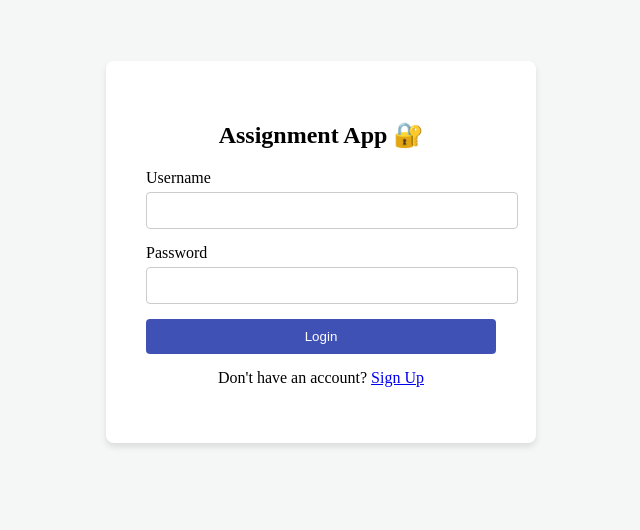
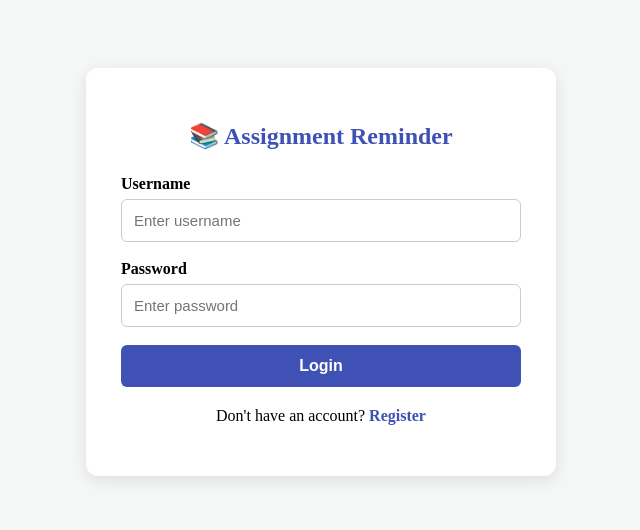
Before and after one commit to reddileelasyamala-creator/assignment-reminder, a React (Vite) app in the folder assignment-app/: page /login in a window 1280 px wide. Shown: the part 156-686 px from the top of the page, without its empty margins (319-959 px from the left). Built offline with nearby package versions, Linux system fonts and the light colour scheme.

Commit message:
Fix deployed login

```diff
--- a/assignment-app/src/api.js
+++ b/assignment-app/src/api.js
@@ -1,7 +1,7 @@
 import axios from "axios";
 
 const API = axios.create({
-  baseURL: "http://localhost:5000"
+  baseURL: "https://assignment-backend-123.onrender.com"
 });
 
 export default API;
--- a/assignment-app/src/components/Login.jsx
+++ b/assignment-app/src/components/Login.jsx
@@ -8,6 +8,7 @@ const Login = () => {
 
   const navigate = useNavigate();
 
+  // ================= LOGIN =================
   const handleSubmit = async (e) => {
     e.preventDefault();
 
@@ -19,13 +20,15 @@ const Login = () => {
 
       console.log("LOGIN RESPONSE:", res.data);
 
-      // ✅ Store FULL user object
+      // ✅ SAVE USER CORRECTLY
       sessionStorage.setItem(
         "user",
         JSON.stringify(res.data)
       );
 
-      // ✅ Go to Dashboard
+      alert("Login successful");
+
+      // ✅ GO TO DASHBOARD
       navigate("/");
 
     } catch (err) {
@@ -41,16 +44,25 @@ const Login = () => {
   return (
     <div style={styles.container}>
       <div style={styles.card}>
-        <h2 style={{ textAlign: "center" }}>
-          Assignment App 🔐
+
+        <h2 style={styles.heading}>
+          📚 Assignment Reminder
         </h2>
 
-        <form onSubmit={handleSubmit} style={styles.form}>
+        <form
+          onSubmit={handleSubmit}
+          style={styles.form}
+        >
+
+          {/* USERNAME */}
           <div style={styles.inputGroup}>
-            <label>Username</label>
+            <label style={styles.label}>
+              Username
+            </label>
 
             <input
               type="text"
+              placeholder="Enter username"
               value={username}
               onChange={(e) =>
                 setUsername(e.target.value)
@@ -60,11 +72,15 @@ const Login = () => {
             />
           </div>
 
+          {/* PASSWORD */}
           <div style={styles.inputGroup}>
-            <label>Password</label>
+            <label style={styles.label}>
+              Password
+            </label>
 
             <input
               type="password"
+              placeholder="Enter password"
               value={password}
               onChange={(e) =>
                 setPassword(e.target.value)
@@ -74,68 +90,101 @@ const Login = () => {
             />
           </div>
 
-          <button type="submit" style={styles.button}>
+          {/* LOGIN BUTTON */}
+          <button
+            type="submit"
+            style={styles.button}
+          >
             Login
           </button>
         </form>
 
-        <p
-          style={{
-            textAlign: "center",
-            marginTop: "15px",
-          }}
-        >
+        {/* REGISTER LINK */}
+        <p style={styles.registerText}>
           Don't have an account?{" "}
-          <Link to="/register">
-            Sign Up
+
+          <Link
+            to="/register"
+            style={styles.link}
+          >
+            Register
           </Link>
         </p>
+
       </div>
     </div>
   );
 };
 
+// ================= STYLES =================
 const styles = {
   container: {
     display: "flex",
     justifyContent: "center",
     alignItems: "center",
-    height: "100vh",
+    minHeight: "100vh",
     backgroundColor: "#f4f7f6",
+    padding: "20px",
   },
 
   card: {
-    padding: "40px",
-    background: "#fff",
-    borderRadius: "8px",
-    boxShadow: "0 4px 6px rgba(0,0,0,0.1)",
-    width: "350px",
+    width: "100%",
+    maxWidth: "400px",
+    background: "white",
+    padding: "35px",
+    borderRadius: "12px",
+    boxShadow: "0 4px 15px rgba(0,0,0,0.1)",
+  },
+
+  heading: {
+    textAlign: "center",
+    marginBottom: "25px",
+    color: "#3F51B5",
   },
 
   form: {
     display: "flex",
     flexDirection: "column",
+    gap: "18px",
   },
 
   inputGroup: {
-    marginBottom: "15px",
+    display: "flex",
+    flexDirection: "column",
+  },
+
+  label: {
+    marginBottom: "6px",
+    fontWeight: "bold",
   },
 
   input: {
-    width: "100%",
-    padding: "10px",
-    marginTop: "5px",
-    borderRadius: "4px",
+    padding: "12px",
+    borderRadius: "6px",
     border: "1px solid #ccc",
+    fontSize: "15px",
   },
 
   button: {
-    padding: "10px",
-    background: "#3F51B5",
-    color: "#fff",
+    padding: "12px",
+    backgroundColor: "#3F51B5",
+    color: "white",
     border: "none",
-    borderRadius: "4px",
+    borderRadius: "6px",
     cursor: "pointer",
+    fontSize: "16px",
+    fontWeight: "bold",
+  },
+
+  registerText: {
+    textAlign: "center",
+    marginTop: "20px",
+  },
+
+  link: {
+    color: "#3F51B5",
+    textDecoration: "none",
+    fontWeight: "bold",
   },
 };
 
```
